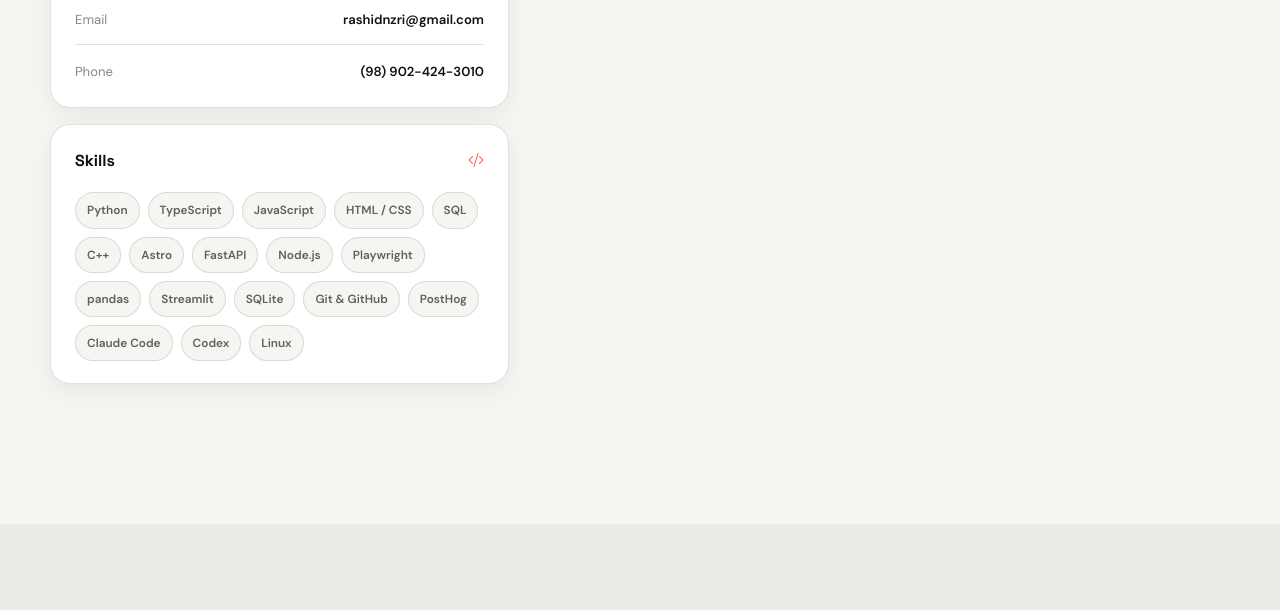
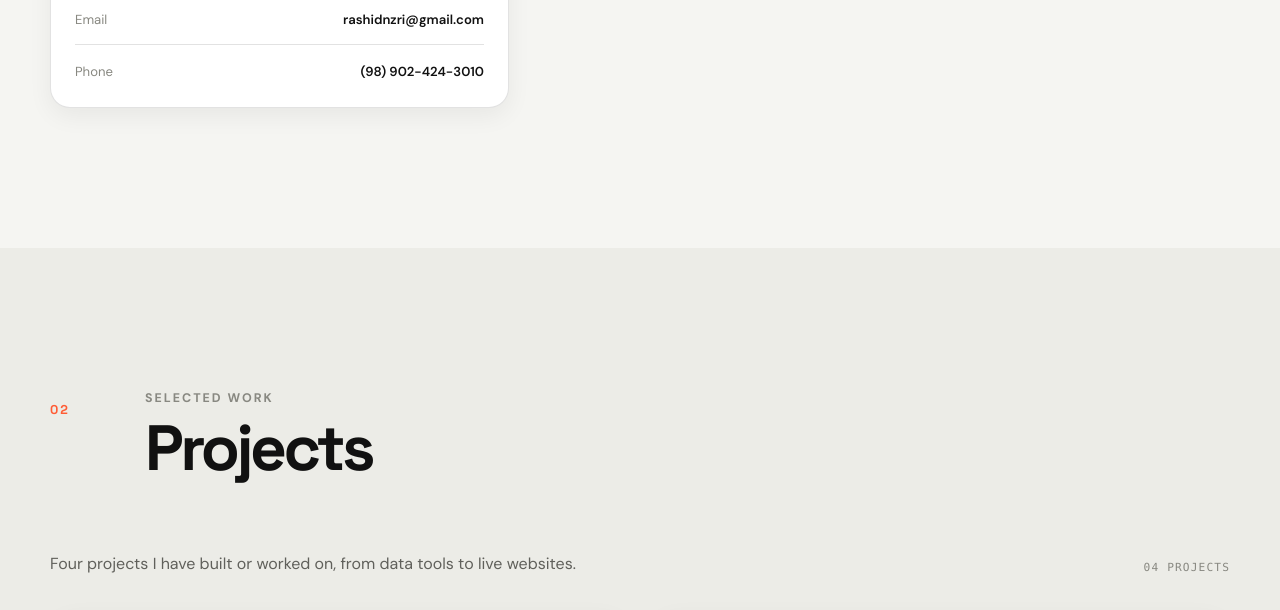
Before and after one commit to arashid02-n/portfolio, a plain HTML site: page index.html in a window 1280 px wide. Shown: the part 1660-2270 px from the top of the page. Drawn offline with nearby package versions, Linux system fonts and the light colour scheme.

Commit message:
Remove the Skills card from About
Co-Authored-By: Claude Opus 5.5 <noreply@anthropic.com>

```diff
--- a/index.html
+++ b/index.html
@@ -236,36 +236,6 @@
                   <a href="tel:+989024243010">(98) 902-424-3010</a>
                 </div>
 
-              </div>
-
-            </div>
-
-            <div class="skills-card">
-
-              <div class="card-label">
-                <span>Skills</span>
-                <i class="bi bi-code-slash"></i>
-              </div>
-
-              <div class="skills-grid">
-                <span class="skill-pill">Python</span>
-                <span class="skill-pill">TypeScript</span>
-                <span class="skill-pill">JavaScript</span>
-                <span class="skill-pill">HTML / CSS</span>
-                <span class="skill-pill">SQL</span>
-                <span class="skill-pill">C++</span>
-                <span class="skill-pill">Astro</span>
-                <span class="skill-pill">FastAPI</span>
-                <span class="skill-pill">Node.js</span>
-                <span class="skill-pill">Playwright</span>
-                <span class="skill-pill">pandas</span>
-                <span class="skill-pill">Streamlit</span>
-                <span class="skill-pill">SQLite</span>
-                <span class="skill-pill">Git & GitHub</span>
-                <span class="skill-pill">PostHog</span>
-                <span class="skill-pill">Claude Code</span>
-                <span class="skill-pill">Codex</span>
-                <span class="skill-pill">Linux</span>
               </div>
 
             </div>
```
